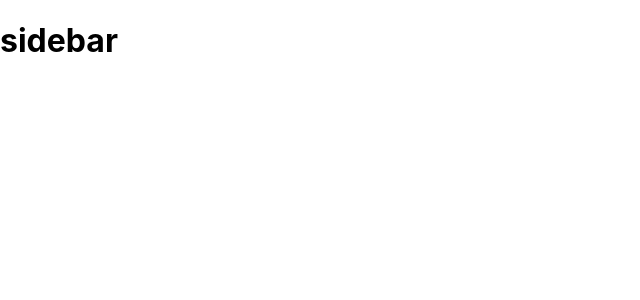
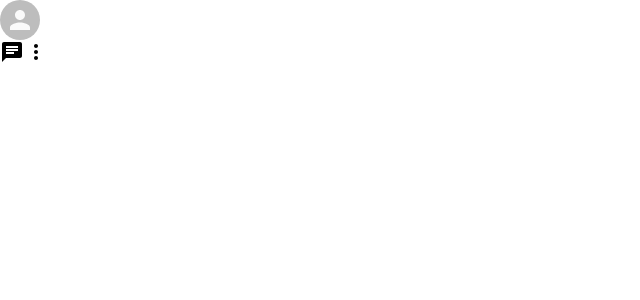
Before and after one commit to ssgsj-carranza/WhatsApp-2.0, a Next.js app: page / in a window 1280 px wide. Shown: the top 300 px of the page, without its empty margins (0-640 px from the left). Built offline with nearby package versions, Linux system fonts and the light colour scheme.

Commit message:
installed material ui icons, pulled in chat icon, and more vert

```diff
--- a/components/Sidebar.js
+++ b/components/Sidebar.js
@@ -1,9 +1,18 @@
 import styled from 'styled-components';
+import {Avatar} from "@material-ui/core";
+import ChatIcon from '@material-ui/icons/Chat';
+import MoreVertIcon from "@material-ui/icons/MoreVert";
 
 function Sidebar() {
     return (
         <Container>
-            <h1>sidebar</h1>
+            <Header>
+                <UserAvatar />
+                <IconsContainer>
+                    <ChatIcon />
+                    <MoreVertIcon />
+                </IconsContainer>
+            </Header>
         </Container>
     )
 }
@@ -13,3 +22,15 @@ export default Sidebar
 const Container = styled.div `
 
 `;
+
+const Header = styled.div `
+
+`;
+
+const UserAvatar = styled(Avatar) `
+
+`;
+
+const IconsContainer = styled.div`
+
+`;
--- a/package.json
+++ b/package.json
@@ -10,6 +10,7 @@
   },
   "dependencies": {
     "@material-ui/core": "^4.12.3",
+    "@material-ui/icons": "^4.11.2",
     "next": "11.1.2",
     "react": "17.0.2",
     "react-dom": "17.0.2",
--- a/pages/index.js
+++ b/pages/index.js
@@ -16,4 +16,6 @@ export default function Home() {
   )
 }
 
-//npm install --save styled-components
+// npm install --save styled-components
+// npm install @material-ui/core
+// npm install @material-ui/icons
```
Also changed, not shown: 1 other file (tests, documents, lock files or other folders).
